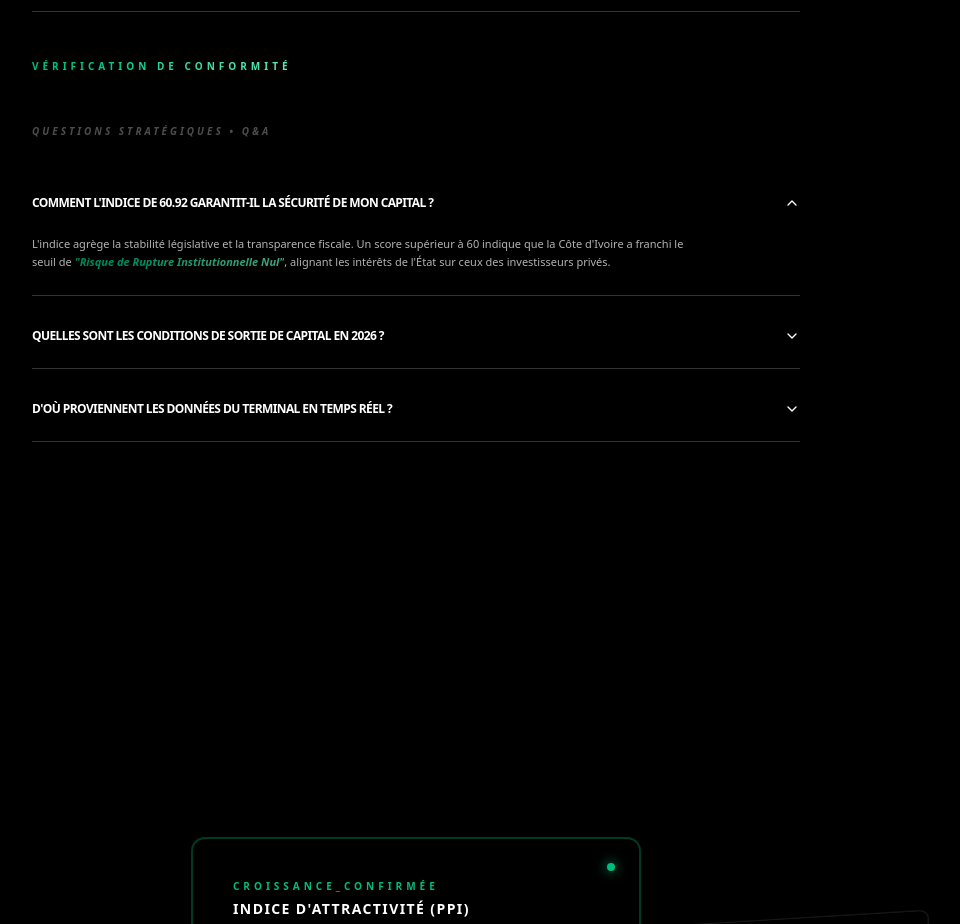
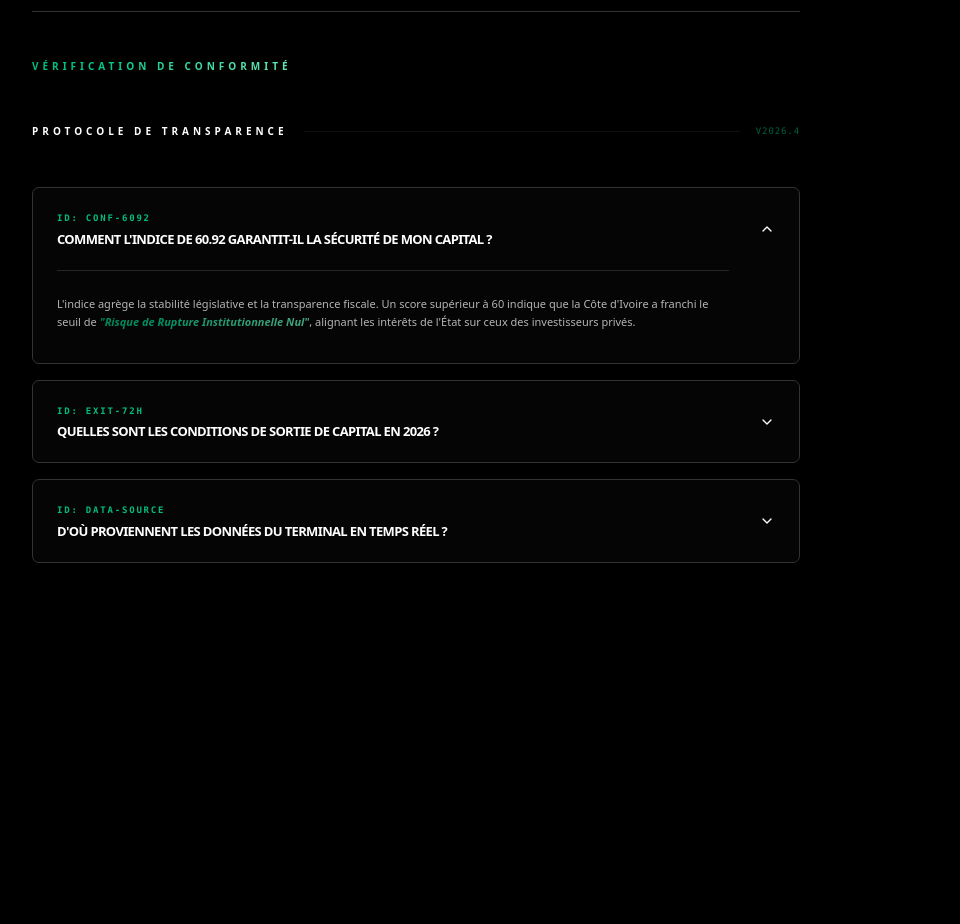
Before and after one commit to nonnzy7even7iete/nonnzytransformiumfullstackbundel, a Next.js app: page /logique-metier-serveur in a window 1280 px wide. Shown: the part 1220-2144 px from the top of the page, without its empty margins (224-1184 px from the left). Built offline with nearby package versions, Linux system fonts and the light colour scheme; no server answers.

Commit message:
Zy Bulding workflow

```diff
--- a/src/app/tailwind.css
+++ b/src/app/tailwind.css
@@ -5,7 +5,6 @@
   --font-sans: var(--font-geist-sans);
   --radius-vercel: 14px;
   --radius-vercel-zy: 7px;
-
 }
 
 @source "../../src/**/*.{ts,tsx}";
@@ -19,7 +18,6 @@
   --border-color: #eaeaea85;
   --card-bg: #ffffff;
   --card-bg-glass: rgba(255, 255, 255, 0.7);
-  /* Light mode */
 }
 
 .dark {
@@ -30,9 +28,7 @@
   --accents-2: #333333;
   --border-color: #333333;
   --card-bg: #000000;
-  /* Noir pur comme demandé */
   --card-bg-glass: rgba(0, 0, 0, 0.5);
-  /* Dark mode : Noir pur mais transparent */
 }
 
 @layer base {
@@ -41,6 +37,39 @@
     color: var(--foreground);
     font-family: var(--font-sans);
     transition: background-color 0.2s ease;
+  }
+
+  /* --- ANIMATIONS ACCORDÉON (DOUCEUR CHIRURGICALE) --- */
+  @keyframes accordion-down {
+    from {
+      height: 0;
+      opacity: 0;
+    }
+
+    to {
+      height: var(--radix-accordion-content-height);
+      opacity: 1;
+    }
+  }
+
+  @keyframes accordion-up {
+    from {
+      height: var(--radix-accordion-content-height);
+      opacity: 1;
+    }
+
+    to {
+      height: 0;
+      opacity: 0;
+    }
+  }
+
+  .animate-accordion-down {
+    animation: accordion-down 0.3s ease-out forwards;
+  }
+
+  .animate-accordion-up {
+    animation: accordion-up 0.3s ease-out forwards;
   }
 }
 
--- a/src/components/frontendkit/accordionFaq.tsx
+++ b/src/components/frontendkit/accordionFaq.tsx
@@ -1,10 +1,10 @@
 /**
  * @STRUCTURE_PRESERVATION_PROTOCOL
  * ---------------------------------------------------------------------------
- * COMPOSANT : ACCORDION FAQ - TUNNEL DE CONVERSION (GRADIENT EDITION)
- * 1. DESIGN : Utilisation des variables --border-color et --foreground.
- * 2. TYPO : Titres en uppercase / font-black pour matcher le Terminal.
- * 3. GRADIENT : Application du gradient Emerald 500 -> 300 sur les notions clés.
+ * COMPOSANT : ACCORDION FAQ - TUNNEL DE CONVERSION (ADVANCED AUDIT EDITION)
+ * 1. DESIGN : High-density layout avec micro-labels.
+ * 2. TYPO : Mono-tech pour les métadonnées / Sans-black pour les titres.
+ * 3. VISUAL : Indicateurs de statut "VERIFIED" en gradient émeraude.
  * ---------------------------------------------------------------------------
  */
 
@@ -17,26 +17,41 @@ import {
 
 export default function AccordionFaqTunnel() {
   return (
-    <div className="w-full space-y-6">
-      <h2 className="text-[10px] font-black uppercase text-[var(--foreground)] opacity-30 tracking-[0.3em] mb-8 italic">
-        Questions Stratégiques • Q&A
-      </h2>
+    <div className="w-full space-y-12">
+      {/* HEADER DE SECTION AVEC LIGNE TECHNIQUE */}
+      <div className="flex items-center gap-4">
+        <h2 className="text-[10px] font-black uppercase text-[var(--foreground)] tracking-[0.4em] whitespace-nowrap">
+          Protocole de Transparence
+        </h2>
+        <div className="h-[1px] w-full bg-[var(--border-color)] opacity-30" />
+        <span className="text-[9px] font-mono text-emerald-500/50 whitespace-nowrap uppercase tracking-widest">
+          v2026.4
+        </span>
+      </div>
 
       <Accordion
         type="single"
         collapsible
         defaultValue="souverainete"
-        className="w-full space-y-2"
+        className="w-full space-y-4"
       >
         {/* ITEM 1 : LA CONFIANCE */}
         <AccordionItem
           value="souverainete"
-          className="border-[var(--border-color)]"
+          className="border border-[var(--border-color)] px-6 rounded-[var(--radius-vercel-zy)] bg-[var(--accents-1)]/30 transition-all hover:bg-[var(--accents-1)]/50 group"
         >
-          <AccordionTrigger className="text-xs font-black uppercase tracking-tighter text-[var(--foreground)] hover:no-underline py-6 text-left">
-            Comment l'indice de 60.92 garantit-il la sécurité de mon capital ?
+          <AccordionTrigger className="hover:no-underline py-6">
+            <div className="flex flex-col items-start text-left gap-2">
+              <span className="text-[9px] font-mono text-emerald-500 tracking-[0.2em] font-bold">
+                ID: CONF-6092
+              </span>
+              <span className="text-[13px] font-black uppercase tracking-tighter text-[var(--foreground)] leading-none">
+                Comment l'indice de 60.92 garantit-il la sécurité de mon capital
+                ?
+              </span>
+            </div>
           </AccordionTrigger>
-          <AccordionContent className="text-[11px] leading-relaxed text-[var(--foreground)] opacity-70 pb-6 max-w-2xl">
+          <AccordionContent className="text-[11px] leading-relaxed text-[var(--foreground)] opacity-70 pb-8 max-w-2xl border-t border-[var(--border-color)] pt-6">
             L'indice agrège la stabilité législative et la transparence fiscale.
             Un score supérieur à 60 indique que la Côte d'Ivoire a franchi le
             seuil de{" "}
@@ -48,14 +63,24 @@ export default function AccordionFaqTunnel() {
         </AccordionItem>
 
         {/* ITEM 2 : LA LOGISTIQUE / SORTIE */}
-        <AccordionItem value="exit" className="border-[var(--border-color)]">
-          <AccordionTrigger className="text-xs font-black uppercase tracking-tighter text-[var(--foreground)] hover:no-underline py-6 text-left">
-            Quelles sont les conditions de sortie de capital en 2026 ?
+        <AccordionItem
+          value="exit"
+          className="border border-[var(--border-color)] px-6 rounded-[var(--radius-vercel-zy)] bg-[var(--accents-1)]/30 transition-all hover:bg-[var(--accents-1)]/50 group"
+        >
+          <AccordionTrigger className="hover:no-underline py-6">
+            <div className="flex flex-col items-start text-left gap-2">
+              <span className="text-[9px] font-mono text-emerald-500 tracking-[0.2em] font-bold">
+                ID: EXIT-72H
+              </span>
+              <span className="text-[13px] font-black uppercase tracking-tighter text-[var(--foreground)] leading-none">
+                Quelles sont les conditions de sortie de capital en 2026 ?
+              </span>
+            </div>
           </AccordionTrigger>
-          <AccordionContent className="text-[11px] leading-relaxed text-[var(--foreground)] opacity-70 pb-6 max-w-2xl">
+          <AccordionContent className="text-[11px] leading-relaxed text-[var(--foreground)] opacity-70 pb-8 max-w-2xl border-t border-[var(--border-color)] pt-6">
             Grâce à la numérisation du cadastre et aux accords de la zone
-            CEDEAO, les transferts de dividendes sont automatisés pour les
-            entités certifiées. Le délai moyen de rapatriement est désormais de{" "}
+            CEDEAO, les transferts de dividendes sont automatisés. Le délai
+            moyen de rapatriement est désormais de{" "}
             <span className="font-extrabold bg-gradient-to-r from-emerald-500 to-emerald-300 bg-clip-text text-transparent">
               72 heures ouvrées
             </span>
@@ -64,14 +89,24 @@ export default function AccordionFaqTunnel() {
         </AccordionItem>
 
         {/* ITEM 3 : AUDIT & TRANSPARENCE */}
-        <AccordionItem value="audit" className="border-[var(--border-color)]">
-          <AccordionTrigger className="text-xs font-black uppercase tracking-tighter text-[var(--foreground)] hover:no-underline py-6 text-left">
-            D'où proviennent les données du Terminal en temps réel ?
+        <AccordionItem
+          value="audit"
+          className="border border-[var(--border-color)] px-6 rounded-[var(--radius-vercel-zy)] bg-[var(--accents-1)]/30 transition-all hover:bg-[var(--accents-1)]/50 group"
+        >
+          <AccordionTrigger className="hover:no-underline py-6">
+            <div className="flex flex-col items-start text-left gap-2">
+              <span className="text-[9px] font-mono text-emerald-500 tracking-[0.2em] font-bold">
+                ID: DATA-SOURCE
+              </span>
+              <span className="text-[13px] font-black uppercase tracking-tighter text-[var(--foreground)] leading-none">
+                D'où proviennent les données du Terminal en temps réel ?
+              </span>
+            </div>
           </AccordionTrigger>
-          <AccordionContent className="text-[11px] leading-relaxed text-[var(--foreground)] opacity-70 pb-6 max-w-2xl">
+          <AccordionContent className="text-[11px] leading-relaxed text-[var(--foreground)] opacity-70 pb-8 max-w-2xl border-t border-[var(--border-color)] pt-6">
             Nos flux proviennent d'une triple vérification : le Ministère des
-            Mines, les rapports certifiés de l'ITIE et les données géospatiales
-            de suivi de production. L'intégrité de la donnée est{" "}
+            Mines, les rapports certifiés de l'ITIE et le suivi géospatial.
+            L'intégrité est{" "}
             <span className="font-extrabold bg-gradient-to-r from-emerald-500 to-emerald-300 bg-clip-text text-transparent italic underline decoration-emerald-500/30">
               immuable
             </span>
```
